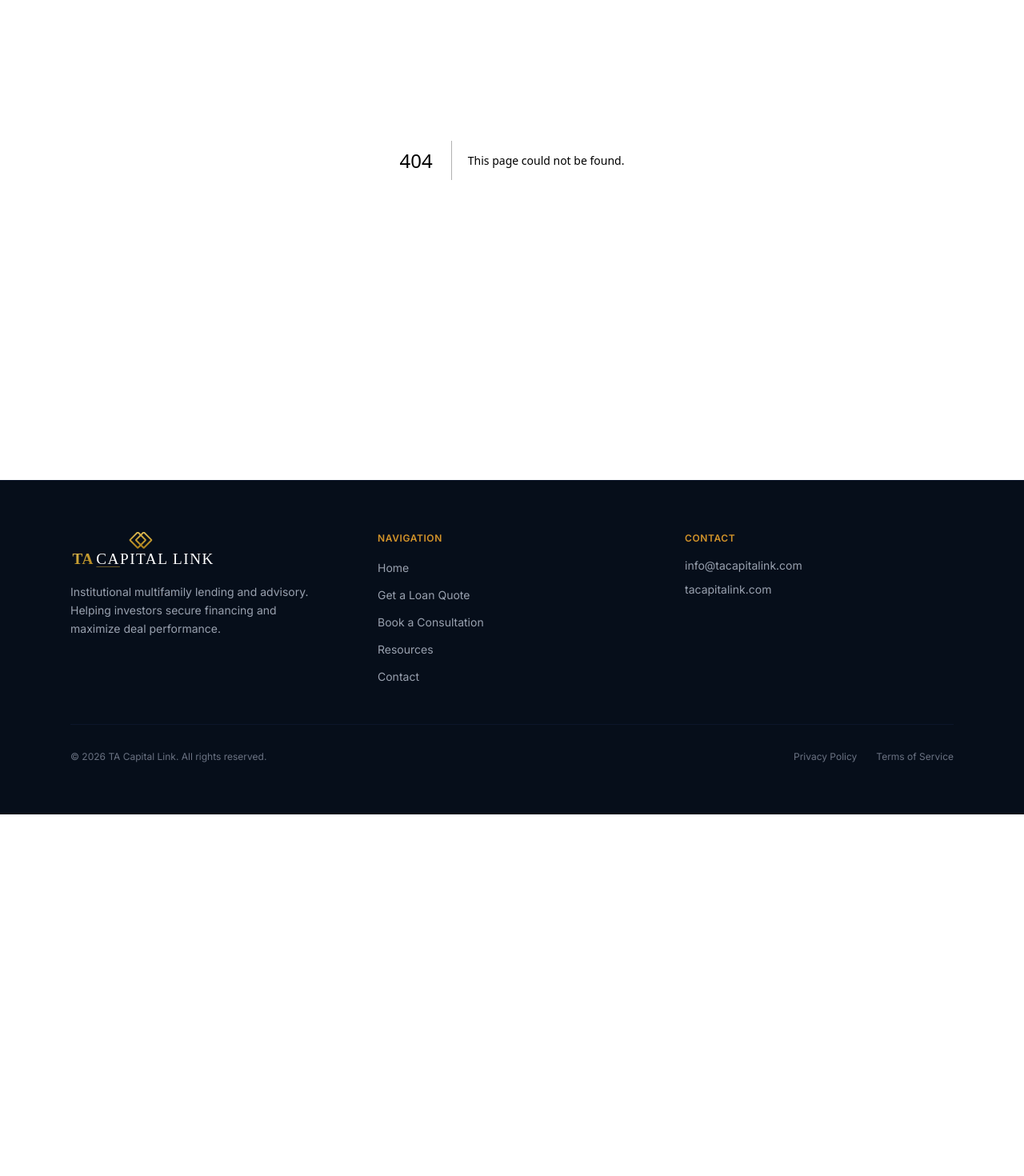
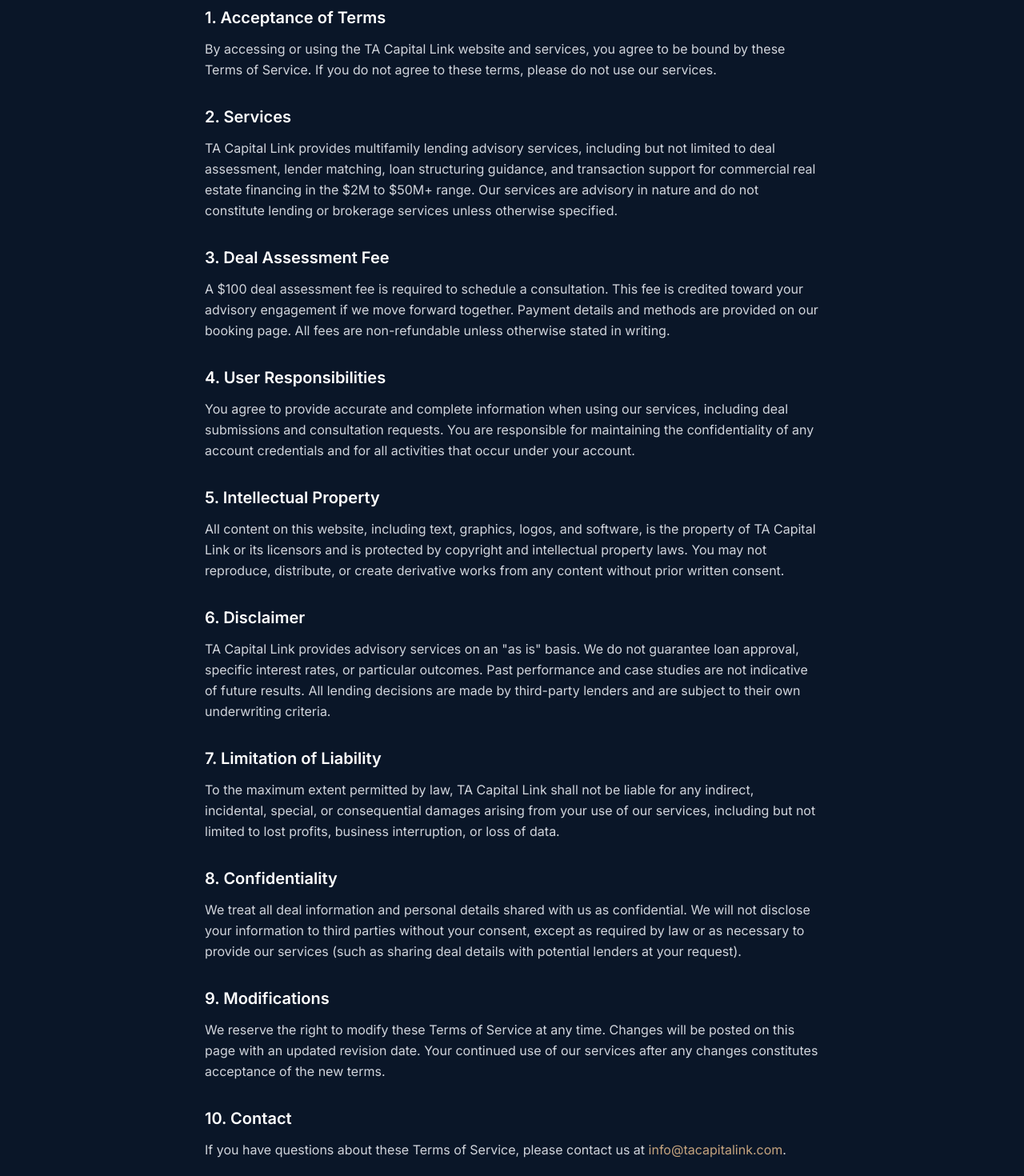
Before and after one commit to tobiabereoje/ta-capital-link, a Next.js app: page /terms in a window 1280 px wide. Before the commit this address had no page. Shown: the part 280-1750 px from the top of the page at 80% size. Before the commit the page ends 1298 px from the top, so only its background shows below. Built offline with nearby package versions, Linux system fonts and the light colour scheme.

Commit message:
Add Terms of Service page with metadata

```diff
--- /dev/null
+++ b/src/app/terms/page.tsx
@@ -0,0 +1,123 @@
+import type { Metadata } from "next";
+
+export const metadata: Metadata = {
+  title: "Terms of Service | TA Capital Link",
+  description: "Terms of Service for TA Capital Link multifamily lending advisory services.",
+};
+
+export default function TermsPage() {
+  return (
+    <section className="bg-[#0a1628] text-white min-h-screen py-20 px-4">
+      <div className="max-w-3xl mx-auto">
+        <h1 className="text-4xl font-bold text-[#c5a47e] mb-8">Terms of Service</h1>
+        <p className="text-gray-400 mb-8">Last updated: April 2025</p>
+
+        <div className="space-y-8 text-gray-300 leading-relaxed">
+          <div>
+            <h2 className="text-xl font-semibold text-white mb-3">1. Acceptance of Terms</h2>
+            <p>
+              By accessing or using the TA Capital Link website and services, you agree to be bound
+              by these Terms of Service. If you do not agree to these terms, please do not use our
+              services.
+            </p>
+          </div>
+
+          <div>
+            <h2 className="text-xl font-semibold text-white mb-3">2. Services</h2>
+            <p>
+              TA Capital Link provides multifamily lending advisory services, including but not
+              limited to deal assessment, lender matching, loan structuring guidance, and
+              transaction support for commercial real estate financing in the $2M to $50M+ range.
+              Our services are advisory in nature and do not constitute lending or brokerage
+              services unless otherwise specified.
+            </p>
+          </div>
+
+          <div>
+            <h2 className="text-xl font-semibold text-white mb-3">3. Deal Assessment Fee</h2>
+            <p>
+              A $100 deal assessment fee is required to schedule a consultation. This fee is
+              credited toward your advisory engagement if we move forward together. Payment
+              details and methods are provided on our booking page. All fees are non-refundable
+              unless otherwise stated in writing.
+            </p>
+          </div>
+
+          <div>
+            <h2 className="text-xl font-semibold text-white mb-3">4. User Responsibilities</h2>
+            <p>
+              You agree to provide accurate and complete information when using our services,
+              including deal submissions and consultation requests. You are responsible for
+              maintaining the confidentiality of any account credentials and for all activities
+              that occur under your account.
+            </p>
+          </div>
+
+          <div>
+            <h2 className="text-xl font-semibold text-white mb-3">5. Intellectual Property</h2>
+            <p>
+              All content on this website, including text, graphics, logos, and software, is the
+              property of TA Capital Link or its licensors and is protected by copyright and
+              intellectual property laws. You may not reproduce, distribute, or create derivative
+              works from any content without prior written consent.
+            </p>
+          </div>
+
+          <div>
+            <h2 className="text-xl font-semibold text-white mb-3">6. Disclaimer</h2>
+            <p>
+              TA Capital Link provides advisory services on an &quot;as is&quot; basis. We do not
+              guarantee loan approval, specific interest rates, or particular outcomes. Past
+              performance and case studies are not indicative of future results. All lending
+              decisions are made by third-party lenders and are subject to their own underwriting
+              criteria.
+            </p>
+          </div>
+
+          <div>
+            <h2 className="text-xl font-semibold text-white mb-3">7. Limitation of Liability</h2>
+            <p>
+              To the maximum extent permitted by law, TA Capital Link shall not be liable for any
+              indirect, incidental, special, or consequential damages arising from your use of our
+              services, including but not limited to lost profits, business interruption, or loss
+              of data.
+            </p>
+          </div>
+
+          <div>
+            <h2 className="text-xl font-semibold text-white mb-3">8. Confidentiality</h2>
+            <p>
+              We treat all deal information and personal details shared with us as confidential.
+              We will not disclose your information to third parties without your consent, except
+              as required by law or as necessary to provide our services (such as sharing deal
+              details with potential lenders at your request).
+            </p>
+          </div>
+
+          <div>
+            <h2 className="text-xl font-semibold text-white mb-3">9. Modifications</h2>
+            <p>
+              We reserve the right to modify these Terms of Service at any time. Changes will be
+              posted on this page with an updated revision date. Your continued use of our
+              services after any changes constitutes acceptance of the new terms.
+            </p>
+          </div>
+
+          <div>
+            <h2 className="text-xl font-semibold text-white mb-3">10. Contact</h2>
+            <p>
+              If you have questions about these Terms of Service, please contact us at{" "}
+              <a
+                href="mailto:info@tacapitalink.com"
+                className="text-[#c5a47e] hover:underline"
+              >
+                info@tacapitalink.com
+              </a>
+              .
+            </p>
+          </div>
+        </div>
+      </div>
+    </section>
+  );
+}
```
